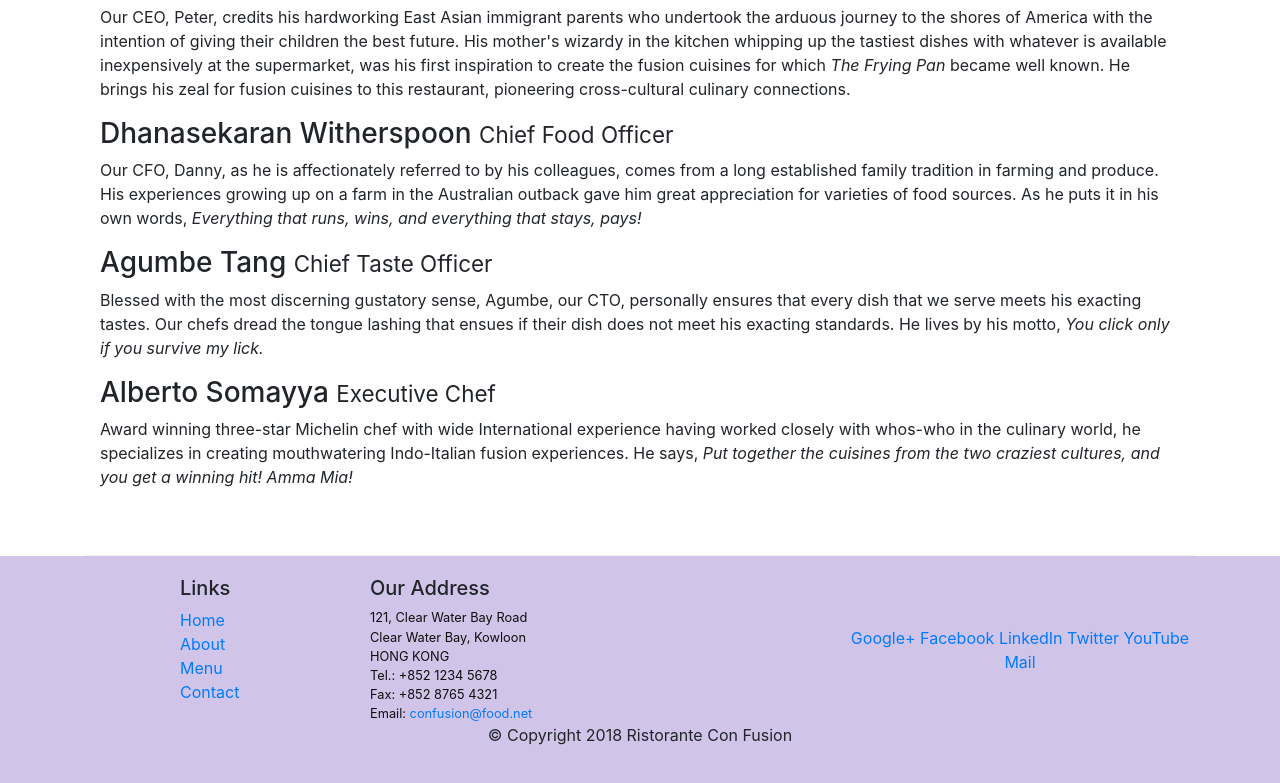
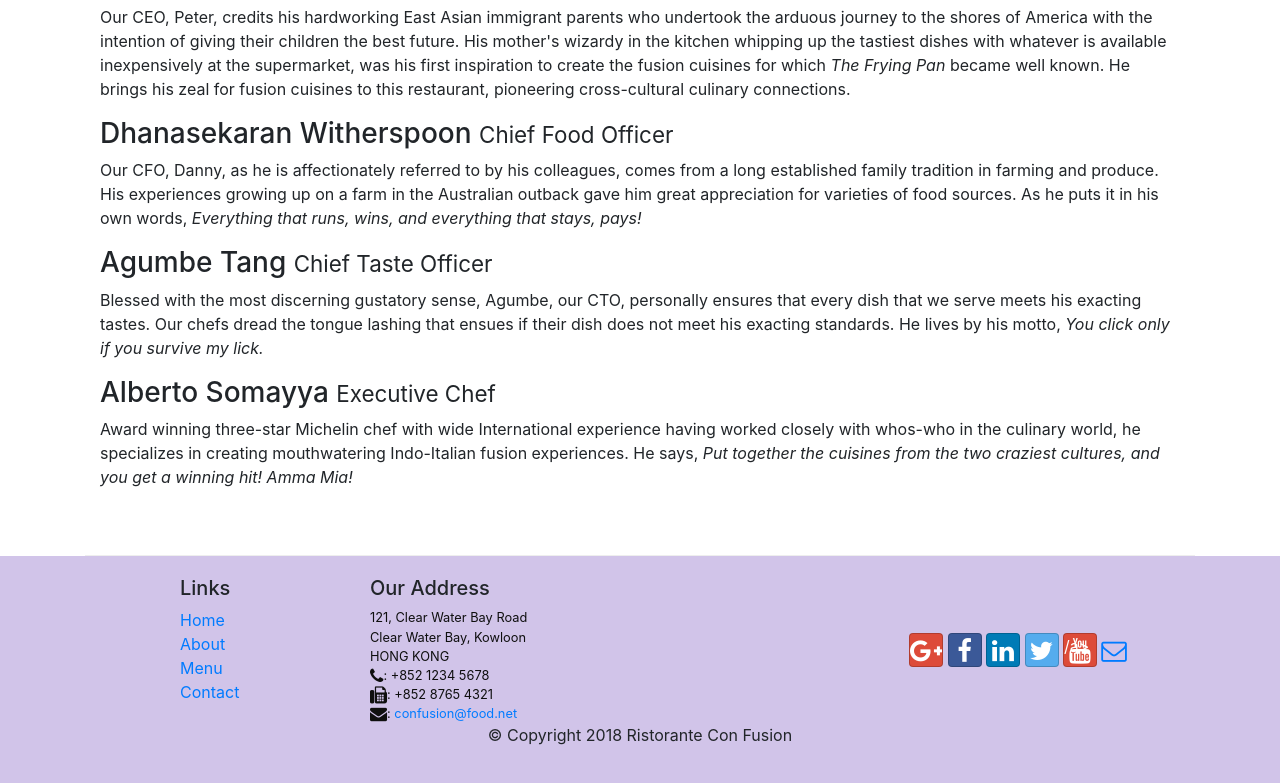
Before and after one commit to liudmila-lebedeva/conFusion, a website: page aboutus.html in a window 1280 px wide. Shown: the part 998-1781 px from the top of the page. Drawn offline with nearby package versions, Linux system fonts and the light colour scheme.

Commit message:
Icon Fonts

```diff
--- a/aboutus.html
+++ b/aboutus.html
@@ -9,6 +9,8 @@
 
     <!-- Bootstrap CSS -->
     <link rel="stylesheet" href="node_modules/bootstrap/dist/css/bootstrap.min.css">
+    <link rel="stylesheet" href="node_modules/font-awesome/css/font-awesome.min.css">
+    <link rel="stylesheet" href="node_modules/bootstrap-social/bootstrap-social.css">
     <link rel="stylesheet" type="text/css" href="css/styles.css">
 
     <title>Ristorante Con Fusion: About Us</title>
@@ -26,10 +28,10 @@
 
             <div class="collapse navbar-collapse mr-auto" id="Navbar">
                  <ul class="navbar-nav mr-auto">
-                    <li class="nav-item"><a class="nav-link" href="./index.html">Home</a></li>
-                    <li class="nav-item active"><a class="nav-link" href="#">About</a></li>
-                    <li class="nav-item"><a class="nav-link" href="#">Menu</a></li>
-                    <li class="nav-item"><a class="nav-link" href="#">Contact</a></li>
+                    <li class="nav-item"><a class="nav-link" href="./index.html"><span class="fa fa-home fa-lg"></span> Home</a></li>
+                    <li class="nav-item active"><a class="nav-link" href="#"><span class="fa fa-info fa-lg"></span> About</a></li>
+                    <li class="nav-item"><a class="nav-link" href="#"><span class="fa fa-list fa-lg"></span> Menu</a></li>
+                    <li class="nav-item"><a class="nav-link" href="#"><span class="fa fa-address-card fa-lg"></span> Contact</a></li>
                 </ul>
             </div>
         </div>
@@ -109,19 +111,19 @@
 		              121, Clear Water Bay Road<br>
 		              Clear Water Bay, Kowloon<br>
 		              HONG KONG<br>
-		              Tel.: +852 1234 5678<br>
-		              Fax: +852 8765 4321<br>
-		              Email: <a href="mailto:confusion@food.net">confusion@food.net</a>
+		              <i class="fa fa-phone fa-lg"></i>: +852 1234 5678<br>
+                      <i class="fa fa-fax fa-lg"></i>: +852 8765 4321<br>
+                      <i class="fa fa-envelope fa-lg"></i>: <a href="mailto:confusion@food.net">confusion@food.net</a>
 		           </address>
                 </div>
                 <div class="col-12 col-sm-4 align-self-center">
                     <div class="text-center">
-                        <a href="http://google.com/+">Google+</a>
-                        <a href="http://www.facebook.com/profile.php?id=">Facebook</a>
-                        <a href="http://www.linkedin.com/in/">LinkedIn</a>
-                        <a href="http://twitter.com/">Twitter</a>
-                        <a href="http://youtube.com/">YouTube</a>
-                        <a href="mailto:">Mail</a>
+                        <a class="btn btn-social-icon btn-google" href="http://google.com/+"><i class="fa fa-google-plus fa-lg"></i></a>
+                        <a class="btn btn-social-icon btn-facebook"href="http://www.facebook.com/profile.php?id="><i class="fa fa-facebook fa-lg"></i></a>
+                        <a class="btn btn-social-icon btn-linkedin"href="http://www.linkedin.com/in/"><i class="fa fa-linkedin fa-lg"></i></a>
+                        <a class="btn btn-social-icon btn-twitter"href="http://twitter.com/"><i class="fa fa-twitter fa-lg"></i></a>
+                        <a class="btn btn-social-icon btn-google" href="http://youtube.com/"><i class="fa fa-youtube fa-lg"></i>/a>
+                        <a class="btn btn-social-icon" href="mailto:"><i class="fa fa-envelope-o fa-lg"></i></a>
                     </div>
                 </div>
            </div>
--- a/package.json
+++ b/package.json
@@ -15,6 +15,8 @@
   },
   "dependencies": {
     "bootstrap": "^4.0.0",
+    "bootstrap-social": "^5.1.1",
+    "font-awesome": "^4.7.0",
     "jquery": "^3.3.1",
     "popper.js": "^1.12.9"
   }
```
Also changed, not shown: index.html (+15 -13 lines), 1 other file.
